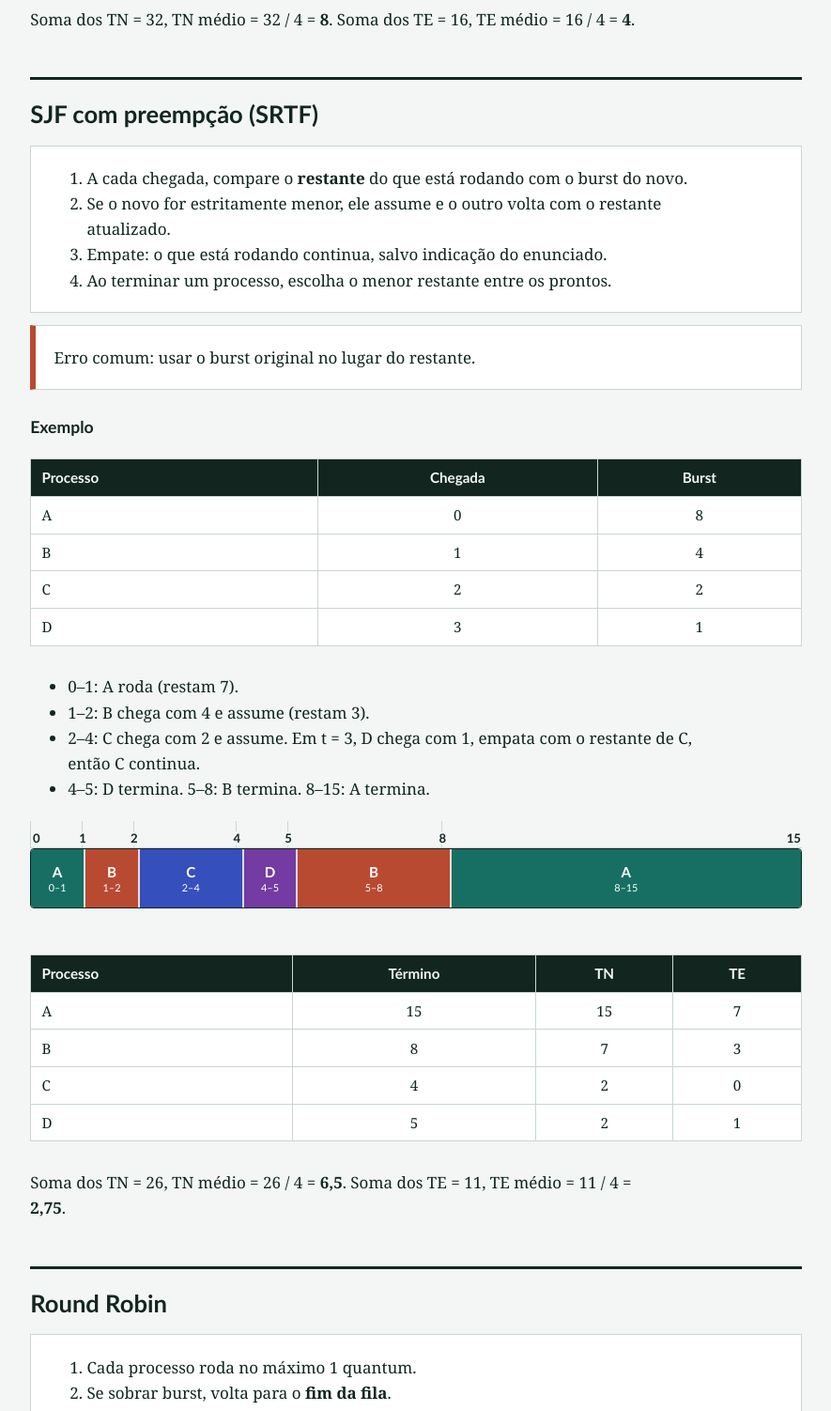
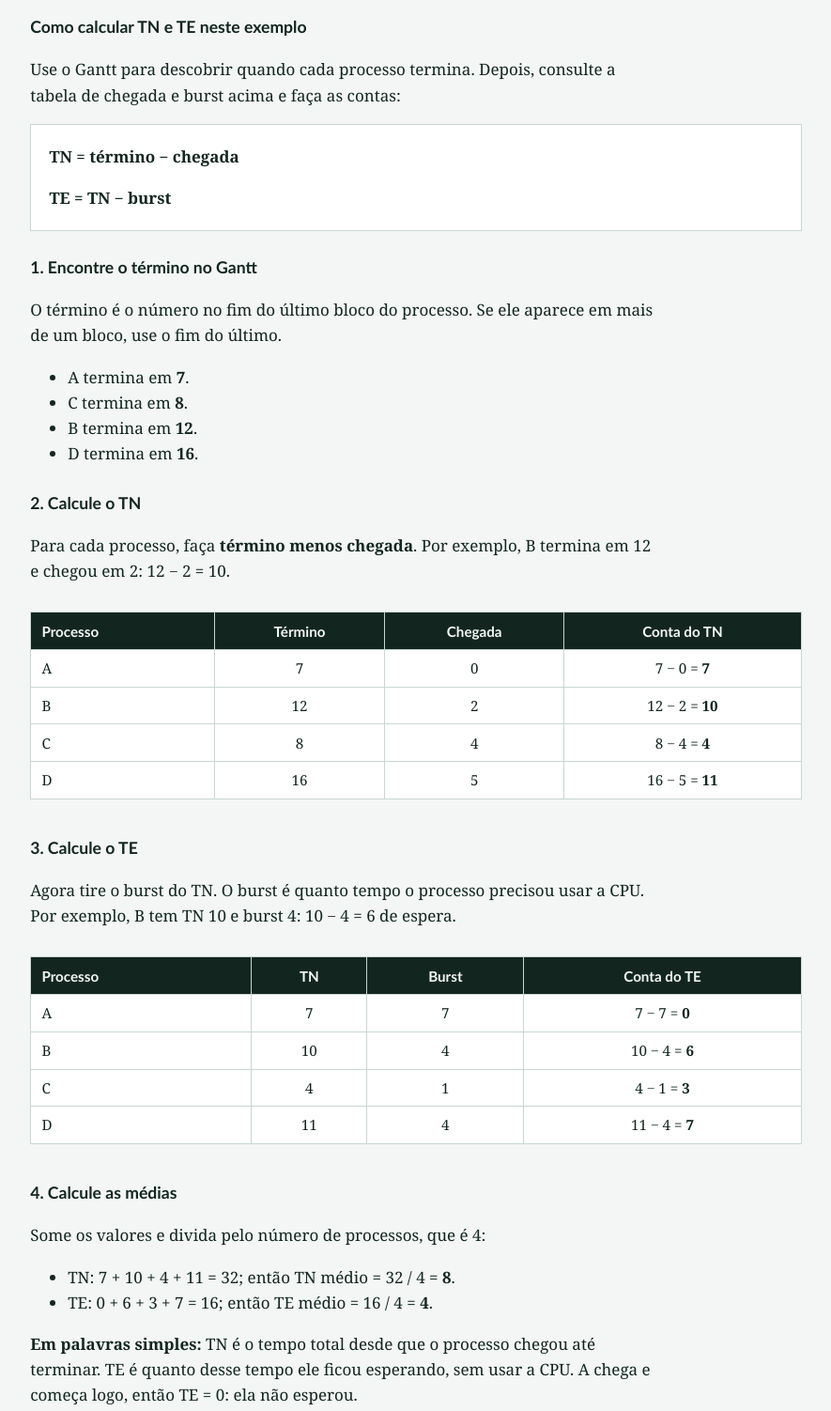
Before and after one commit to ujoaocarlos/escalonamento-processos, a plain HTML site: page index.html in a window 1280 px wide. Shown: the part 3320-4822 px from the top of the page at 94% size, without its empty margins (197-1082 px from the left). Drawn offline with Linux system fonts and the light colour scheme.

Commit message:
Explica calculo de TN e TE no exemplo SJF

```diff
--- a/index.html
+++ b/index.html
@@ -120,7 +120,30 @@ Conferência: burst médio = 14 / 4 = 3,5 e 7,75 − 3,5 = 4,25.</p>
 <p>Em t = 7 a fila tem B (4), C (1) e D (4). Escolhe-se C, depois B, que chegou antes de D.</p>
 <div class="gantt" id="g-sjf"></div>
 <div id="r-sjf"></div>
-<p>Soma dos TN = 32, TN médio = 32 / 4 = <b>8</b>. Soma dos TE = 16, TE médio = 16 / 4 = <b>4</b>.</p>
+<h3>Como calcular TN e TE neste exemplo</h3>
+<p>Use o Gantt para descobrir quando cada processo termina. Depois, consulte a tabela de chegada e burst acima e faça as contas:</p>
+<div class="rule"><p><b>TN = término − chegada</b></p><p><b>TE = TN − burst</b></p></div>
+<h3>1. Encontre o término no Gantt</h3>
+<p>O término é o número no fim do último bloco do processo. Se ele aparece em mais de um bloco, use o fim do último.</p>
+<ul><li>A termina em <b>7</b>.</li><li>C termina em <b>8</b>.</li><li>B termina em <b>12</b>.</li><li>D termina em <b>16</b>.</li></ul>
+<h3>2. Calcule o TN</h3>
+<p>Para cada processo, faça <b>término menos chegada</b>. Por exemplo, B termina em 12 e chegou em 2: 12 − 2 = 10.</p>
+<div class="wrap"><table class="num"><tr><th>Processo</th><th>Término</th><th>Chegada</th><th>Conta do TN</th></tr>
+<tr><td>A</td><td>7</td><td>0</td><td>7 − 0 = <b>7</b></td></tr>
+<tr><td>B</td><td>12</td><td>2</td><td>12 − 2 = <b>10</b></td></tr>
+<tr><td>C</td><td>8</td><td>4</td><td>8 − 4 = <b>4</b></td></tr>
+<tr><td>D</td><td>16</td><td>5</td><td>16 − 5 = <b>11</b></td></tr></table></div>
+<h3>3. Calcule o TE</h3>
+<p>Agora tire o burst do TN. O burst é quanto tempo o processo precisou usar a CPU. Por exemplo, B tem TN 10 e burst 4: 10 − 4 = 6 de espera.</p>
+<div class="wrap"><table class="num"><tr><th>Processo</th><th>TN</th><th>Burst</th><th>Conta do TE</th></tr>
+<tr><td>A</td><td>7</td><td>7</td><td>7 − 7 = <b>0</b></td></tr>
+<tr><td>B</td><td>10</td><td>4</td><td>10 − 4 = <b>6</b></td></tr>
+<tr><td>C</td><td>4</td><td>1</td><td>4 − 1 = <b>3</b></td></tr>
+<tr><td>D</td><td>11</td><td>4</td><td>11 − 4 = <b>7</b></td></tr></table></div>
+<h3>4. Calcule as médias</h3>
+<p>Some os valores e divida pelo número de processos, que é 4:</p>
+<ul><li>TN: 7 + 10 + 4 + 11 = 32; então TN médio = 32 / 4 = <b>8</b>.</li><li>TE: 0 + 6 + 3 + 7 = 16; então TE médio = 16 / 4 = <b>4</b>.</li></ul>
+<p><b>Em palavras simples:</b> TN é o tempo total desde que o processo chegou até terminar. TE é quanto desse tempo ele ficou esperando, sem usar a CPU. A chega e começa logo, então TE = 0: ela não esperou.</p>
 
 <h2 id="srtf">SJF com preempção (SRTF)</h2>
 <div class="rule">
```
